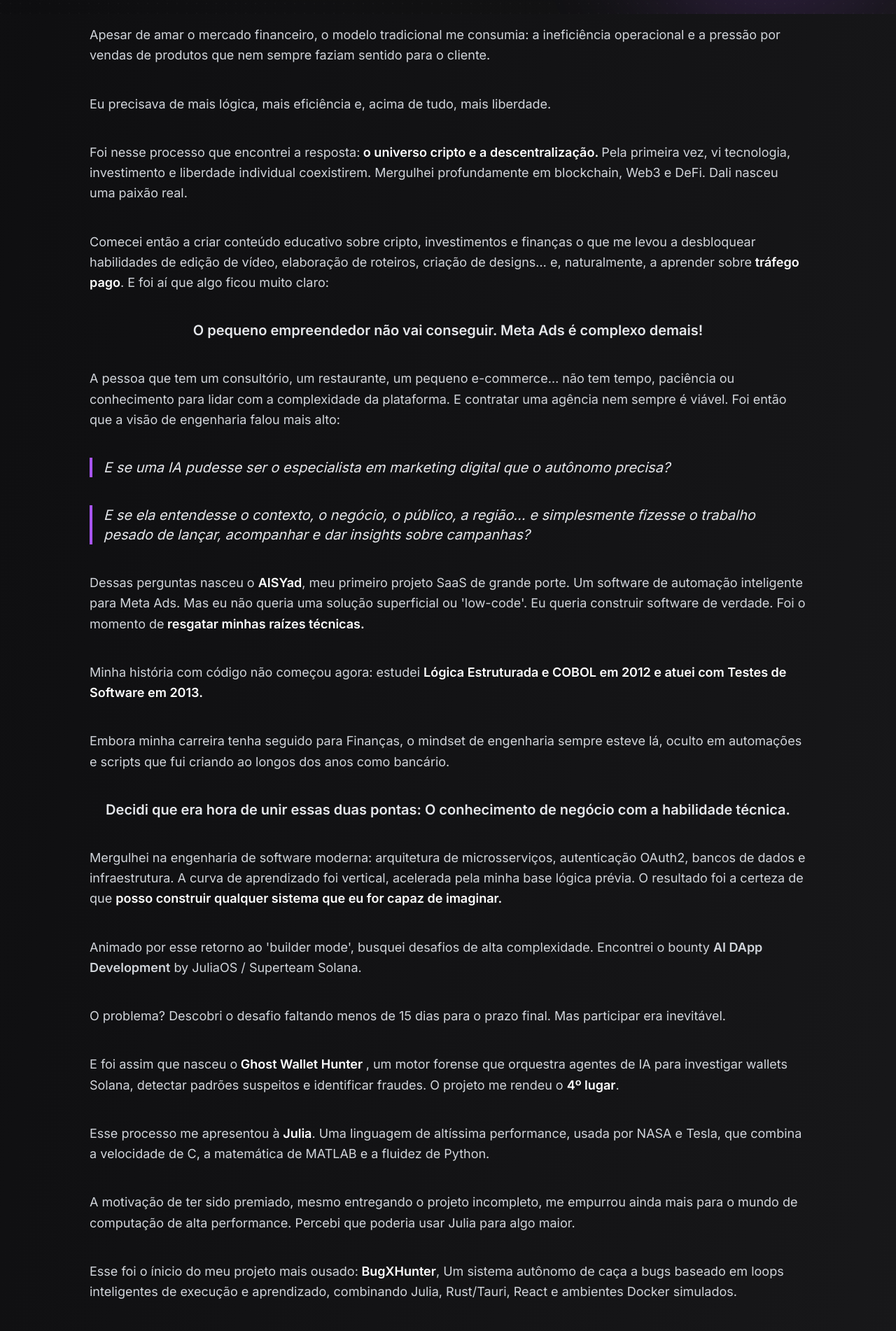
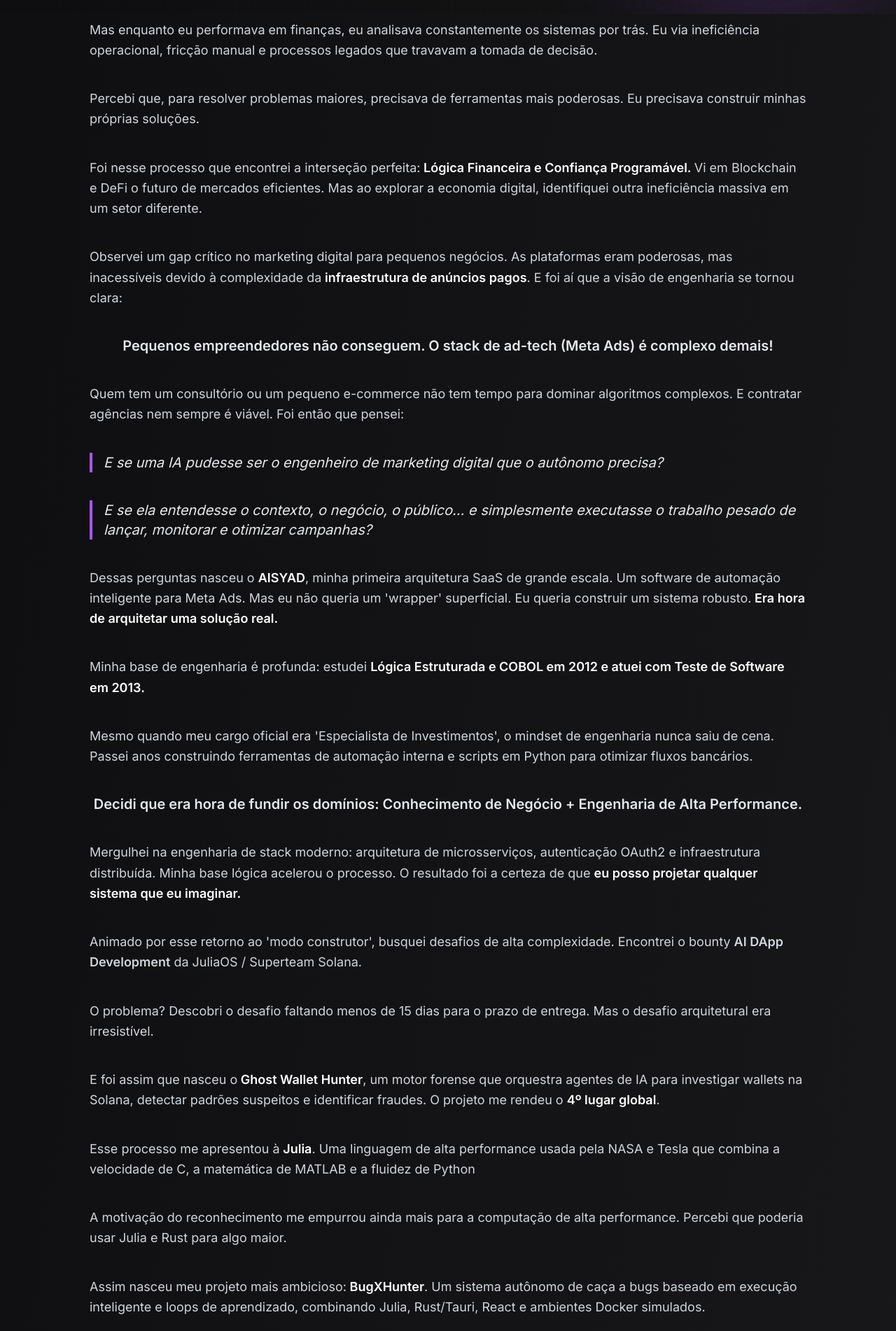
Before and after one commit to lipeamarok/amarok.dev, a Next.js app: page /about in a window 1280 px wide. Shown: the part 780-2682 px from the top of the page at 70% size. Built offline with nearby package versions, Linux system fonts and the light colour scheme.

Commit message:
feat: story section update

```diff
--- a/app/locales/about.js
+++ b/app/locales/about.js
@@ -4,11 +4,11 @@
   pt: {
     // Hero Section
     heroDescription:
-      "Ex-bancário transformado em desenvolvedor AI & Web3. Construindo sistemas inteligentes que combinam autonomia, criptografia, performance e impacto real.",
+      "Engenheiro de sistemas de alta performance na interseção entre Finanças e Web3. Combinando uma década de expertise no domínio financeiro com agentes autônomos e arquitetura distribuída.",
     heroTags: {
       ai: "Software Engineering",
       web3: "Web3 & Blockchain",
-      hpc: "Full-Stack Developer",
+      hpc: "Python, Rust & AI Specialist",
     },
     jumpToSection: "Ir para Seção",
     navigation: {
@@ -20,71 +20,70 @@
       contact: "Contato",
     },
 
-    // Story Section
+    // Seção da História (Versão PT)
     storyTitle: "Minha Jornada Tech",
     story: {
-      p1: "Meu nome é Filipe Amorim Arouck (ou só @LipeAmarok) e, por quase uma década, vivi intensamente o mercado financeiro. Sou formado em Administração e pós-graduado em Finanças, Investimentos e Banking. Passei por áreas administrativas, compliance e, finalmente, alcancei a posição de",
+      p1: "Meu nome é Filipe Amorim Arouck (ou só @lipeamarok). Por quase uma década, atuei profundamente no mercado financeiro, com pós-graduação em Finanças e alcançando a posição de",
       p1Highlight: " Especialista de Investimentos ",
       p1End: "em um dos maiores bancos da América Latina.",
-      p2: "Apesar de amar o mercado financeiro, o modelo tradicional me consumia: a ineficiência operacional e a pressão por vendas de produtos que nem sempre faziam sentido para o cliente.",
-      p3: "Eu precisava de mais lógica, mais eficiência e, acima de tudo, mais liberdade.",
-      p4: "Foi nesse processo que encontrei a resposta:",
-      p4Highlight: " o universo cripto e a descentralização. ",
+      p2: "Mas enquanto eu performava em finanças, eu analisava constantemente os sistemas por trás. Eu via ineficiência operacional, fricção manual e processos legados que travavam a tomada de decisão.",
+      p3: "Percebi que, para resolver problemas maiores, precisava de ferramentas mais poderosas. Eu precisava construir minhas próprias soluções.",
+      p4: "Foi nesse processo que encontrei a interseção perfeita:",
+      p4Highlight: " Lógica Financeira e Confiança Programável. ",
       p4End:
-        "Pela primeira vez, vi tecnologia, investimento e liberdade individual coexistirem. Mergulhei profundamente em blockchain, Web3 e DeFi. Dali nasceu uma paixão real.",
-      p5: "Comecei então a criar conteúdo educativo sobre cripto, investimentos e finanças o que me levou a desbloquear habilidades de edição de vídeo, elaboração de roteiros, criação de designs… e, naturalmente, a aprender sobre",
-      p5Highlight: " tráfego pago",
-      p5End: ". E foi aí que algo ficou muito claro:",
-      quote1: "O pequeno empreendedor não vai conseguir. Meta Ads é complexo demais!",
-      p6: "A pessoa que tem um consultório, um restaurante, um pequeno e-commerce… não tem tempo, paciência ou conhecimento para lidar com a complexidade da plataforma. E contratar uma agência nem sempre é viável. Foi então que a visão de engenharia falou mais alto:",
+        "Vi em Blockchain e DeFi o futuro de mercados eficientes. Mas ao explorar a economia digital, identifiquei outra ineficiência massiva em um setor diferente.",
+      p5: "Observei um gap crítico no marketing digital para pequenos negócios. As plataformas eram poderosas, mas inacessíveis devido à complexidade da",
+      p5Highlight: " infraestrutura de anúncios pagos",
+      p5End: ". E foi aí que a visão de engenharia se tornou clara:",
+      quote1: "Pequenos empreendedores não conseguem. O stack de ad-tech (Meta Ads) é complexo demais!",
+      p6: "Quem tem um consultório ou um pequeno e-commerce não tem tempo para dominar algoritmos complexos. E contratar agências nem sempre é viável. Foi então que pensei:",
       quote2:
-        "E se uma IA pudesse ser o especialista em marketing digital que o autônomo precisa?",
+        "E se uma IA pudesse ser o engenheiro de marketing digital que o autônomo precisa?",
       quote3:
-        "E se ela entendesse o contexto, o negócio, o público, a região… e simplesmente fizesse o trabalho pesado de lançar, acompanhar e dar insights sobre campanhas?",
+        "E se ela entendesse o contexto, o negócio, o público... e simplesmente executasse o trabalho pesado de lançar, monitorar e otimizar campanhas?",
       p7: "Dessas perguntas nasceu o ",
-      p7Highlight: "AISYad",
+      p7Highlight: "AISYAD",
       p7Mid:
-        ", meu primeiro projeto SaaS de grande porte. Um software de automação inteligente para Meta Ads. Mas eu não queria uma solução superficial ou 'low-code'. Eu queria construir software de verdade. Foi o momento de",
-      p7End: " resgatar minhas raízes técnicas.",
-      p8: "Minha história com código não começou agora: estudei ",
-      p8Highlight: "Lógica Estruturada e COBOL em 2012 e atuei com Testes de Software em 2013.",
-      p9: "Embora minha carreira tenha seguido para Finanças, o mindset de engenharia sempre esteve lá, oculto em automações e scripts que fui criando ao longos dos anos como bancário. ",
+        ", minha primeira arquitetura SaaS de grande escala. Um software de automação inteligente para Meta Ads. Mas eu não queria um 'wrapper' superficial. Eu queria construir um sistema robusto.",
+      p7End: " Era hora de arquitetar uma solução real.",
+      p8: "Minha base de engenharia é profunda: estudei ",
+      p8Highlight: "Lógica Estruturada e COBOL em 2012 e atuei com Teste de Software em 2013.",
+      p9: "Mesmo quando meu cargo oficial era 'Especialista de Investimentos', o mindset de engenharia nunca saiu de cena. Passei anos construindo ferramentas de automação interna e scripts em Python para otimizar fluxos bancários. ",
       quote4:
-        "Decidi que era hora de unir essas duas pontas: O conhecimento de negócio com a habilidade técnica.",
-      p9Mid: "Mergulhei na engenharia de software moderna: arquitetura de microsserviços, autenticação OAuth2, bancos de dados e infraestrutura. A curva de aprendizado foi vertical, acelerada pela minha base lógica prévia. O resultado foi a certeza de que ",
-      p9Highlight: " posso construir qualquer sistema que eu for capaz de imaginar.",
-      p10: "Animado por esse retorno ao 'builder mode', busquei desafios de alta complexidade. Encontrei o bounty ",
+        "Decidi que era hora de fundir os domínios: Conhecimento de Negócio + Engenharia de Alta Performance.",
+      p9Mid: "Mergulhei na engenharia de stack moderno: arquitetura de microsserviços, autenticação OAuth2 e infraestrutura distribuída. Minha base lógica acelerou o processo. O resultado foi a certeza de que ",
+      p9Highlight: " eu posso projetar qualquer sistema que eu imaginar.",
+      p10: "Animado por esse retorno ao 'modo construtor', busquei desafios de alta complexidade. Encontrei o bounty ",
       p10Highlight: "AI DApp Development",
-      p10End: " by JuliaOS / Superteam Solana.",
-      p11: "O problema? Descobri o desafio faltando menos de 15 dias para o prazo final. Mas participar era inevitável.",
+      p10End: " da JuliaOS / Superteam Solana.",
+      p11: "O problema? Descobri o desafio faltando menos de 15 dias para o prazo de entrega. Mas o desafio arquitetural era irresistível.",
       p12: "E foi assim que nasceu o",
-      p12Highlight: " Ghost Wallet Hunter ",
+      p12Highlight: " Ghost Wallet Hunter",
       p12End:
-        ", um motor forense que orquestra agentes de IA para investigar wallets Solana, detectar padrões suspeitos e identificar fraudes. O projeto me rendeu o ",
-      p12Award: "4º lugar",
+        ", um motor forense que orquestra agentes de IA para investigar wallets na Solana, detectar padrões suspeitos e identificar fraudes. O projeto me rendeu o ",
+      p12Award: "4º lugar global",
       p12Final: ".",
       p13: "Esse processo me apresentou à",
       p13Highlight: " Julia",
       p13End:
-        ". Uma linguagem de altíssima performance, usada por NASA e Tesla, que combina a velocidade de C, a matemática de MATLAB e a fluidez de Python.",
-      p14: "A motivação de ter sido premiado, mesmo entregando o projeto incompleto, me empurrou ainda mais para o mundo de computação de alta performance. Percebi que poderia usar Julia para algo maior.",
-      p15: "Esse foi o ínicio do meu projeto mais ousado:",
+        ". Uma linguagem de alta performance usada pela NASA e Tesla que combina a velocidade de C, a matemática de MATLAB e a fluidez de Python",
+      p14: "A motivação do reconhecimento me empurrou ainda mais para a computação de alta performance. Percebi que poderia usar Julia e Rust para algo maior.",
+      p15: "Assim nasceu meu projeto mais ambicioso:",
       p15Highlight: " BugXHunter",
       p15End:
-        ", Um sistema autônomo de caça a bugs baseado em loops inteligentes de execução e aprendizado, combinando Julia, Rust/Tauri, React e ambientes Docker simulados.",
+        ". Um sistema autônomo de caça a bugs baseado em execução inteligente e loops de aprendizado, combinando Julia, Rust/Tauri, React e ambientes Docker simulados.",
       p16: "É um projeto privado, para uso pessoal, com foco direto em Bug Bountys, que são programas de recompensas oferecidos por empresas (especialmente do meio cripto) para quem encontra vulnerabilidades reais em seus sistemas.",
       p17: "Um software capaz de:",
-      cycle:
-        "Preparar - Entender - Planejar - Executar - Apender - Triar - Reportar - Loop",
-      p18: "um ciclo de aprendizado constante, repetindo sprints de ataque com IA real (não apenas prompts), simulando ambientes e evoluindo a cada execução.",
+      cycle: "Preparar → Entender → Planejar → Executar → Aprender → Triar → Reportar → Loop",
+      p18: "um ciclo de aprendizado contínuo, repetindo sprints de ataque com IA real (não apenas prompts), simulando ambientes e evoluindo a cada execução.",
       todayTitle: "H O J E",
-      todayIntro: "Sou um Engenheiro de Software que carrega:",
+      todayIntro: "Eu sou um Engenheiro de Software que carrega:",
       todayItems: [
         "10 anos de mercado financeiro (eu entendo o negócio por trás do código)",
         "Visão sistêmica de produto (do back-end à estratégia de growth)",
         "Habilidades sólidas em AI Engineering e Web3 Development",
-        "Largo conhecimento em investimentos e finanças",
-        "Gosto por aprendizado contínuo e exploração de novas ferramentas",
+        "Conhecimento profundo em investimentos e compliance",
+        "Um impulso por Computação de Alta Performance e Automação",
         "Paixão por construir soluções tecnológicas que empoderam indivíduos",
       ],
     },
@@ -196,11 +195,11 @@
   en: {
     // Hero Section
     heroDescription:
-      "Ex-banking professional turned AI & Web3 developer. Building intelligent systems that combine autonomy, cryptography, performance and real-world impact.",
+      "Engineering high-performance systems at the intersection of Finance and Web3. Combining a decade of financial domain expertise with autonomous agents and distributed architecture.",
     heroTags: {
       ai: "Software Engineering",
       web3: "Web3 & Blockchain",
-      hpc: "Full-Stack Developer",
+      hpc: "Python, Rust & AI Specialist",
     },
     jumpToSection: "Jump to Section",
     navigation: {
@@ -213,69 +212,69 @@
     },
 
     // Story Section
-    storyTitle: "My Tech Journey",
+    storyTitle: "My Engineering Journey",
     story: {
-      p1: "My name is Filipe Amorim Arouck (or just @LipeAmarok) and, for almost a decade, I lived intensely in the financial market. I hold a degree in Business Administration and a postgraduate degree in Finance, Investments, and Banking. I went through administrative areas, compliance, and finally reached the position of",
+      p1: "My name is Filipe Amorim Arouck (or just @lipeamarok). For nearly a decade, I operated deep within the financial market, holding a postgraduate degree in Finance and reaching the position of",
       p1Highlight: " Investment Specialist ",
-      p1End: "at one of the largest banks in Latin America.",
-      p2: "Although I loved the financial market, the traditional model was consuming me: operational inefficiency and pressure to sell products that didn't always make sense for the client.",
-      p3: "I needed more logic, more efficiency, and above all, more freedom.",
-      p4: "It was in this process that I found the answer:",
-      p4Highlight: " the crypto universe and decentralization. ",
+      p1End: "at one of Latin America's largest banks.",
+      p2: "But while I excelled in finance, I was constantly analyzing the systems behind it. I saw operational inefficiency, manual friction, and legacy processes that slowed down decision-making.",
+      p3: "I realized that to solve bigger problems, I needed more powerful tools. I needed to build my own solutions.",
+      p4: "It was in this process that I found the perfect intersection:",
+      p4Highlight: " Financial Logic and Programmable Trust. ",
       p4End:
-        "For the first time, I saw technology, investment, and individual freedom coexist. I dove deep into blockchain, Web3, and DeFi. A real passion was born.",
-      p5: "I then started creating educational content about crypto, investing, and finance, which led me to unlock skills in video editing, scriptwriting, design... and naturally, learning about",
-      p5Highlight: " paid ads",
-      p5End: ". And that's when something became very clear:",
-      quote1: "Small business owners won't make it. Meta Ads is way too complex!",
-      p6: "Someone running a clinic, a restaurant, a small e-commerce store... they don't have the time, patience, or knowledge to deal with the platform's complexity. And hiring an agency isn't always feasible. That's when I thought:",
+        "I saw in Blockchain and DeFi the future of efficient markets. But as I explored the digital economy, I identified another massive inefficiency in a different sector.",
+      p5: "I observed a critical gap regarding digital marketing for small businesses. The platforms were powerful but inaccessible due to the complexity of",
+      p5Highlight: " paid ads infrastructure",
+      p5End: ". And that's when the engineering vision became clear:",
+      quote1: "Small business owners won't make it. The ad-tech stack is way too complex!",
+      p6: "Someone running a clinic or a small e-commerce store doesn't have the time to master complex algorithms. And hiring an agency isn't always feasible. That's when I thought:",
       quote2:
-        "What if an AI could be the digital marketing expert that solopreneurs actually need?",
+        "What if an AI could be the digital marketing engineer that solopreneurs actually need?",
       quote3:
-        "What if it understood the context, the business, the audience, the location... and simply handled the heavy lifting of launching, monitoring, and delivering insights on campaigns?",
+        "What if it understood the context, the business, the audience... and simply handled the heavy lifting of launching, monitoring, and optimizing campaigns?",
       p7: "Those questions gave birth to ",
-      p7Highlight: "AISYad",
+      p7Highlight: "AISYAD",
       p7Mid:
-        ", my first large-scale SaaS project. An intelligent automation software for Meta Ads. But I didn't want a shallow or 'low-code' solution. I wanted to build real software. It was time to learn how to code.",
-      p7End: " rescue my technical roots.",
-      p8: "My coding journey didn't start now: I studied ",
+        ", my first large-scale SaaS architecture. An intelligent automation software for Meta Ads. But I didn't want a shallow wrapper. I wanted to build a robust system.",
+      p7End: " It was time to architect a real solution.",
+      p8: "My engineering foundation runs deep: I studied ",
       p8Highlight: "Structured Logic and COBOL in 2012 and worked with Software Testing in 2013.",
-      p9: "Although my career had moved to Finance, the engineering mindset was always there, hidden in automations and scripts I created over the years as a banker. ",
+      p9: "Even while my official title was 'Investment Specialist', the engineering mindset never left. I spent years building internal automation tools and Python scripts to optimize banking workflows. ", // O PULO DO GATO: Validando o Shadow IT
       quote4:
-        "I decided it was time to connect the dots: Business knowledge with technical skills.",
-      p9Mid: "I dove into modern software engineering: microservices architecture, OAuth2 authentication, databases, and infrastructure. The learning curve was steep, accelerated by my prior logical foundation. The result was the certainty that ",
-      p9Highlight: " I can build any system I can imagine.",
+        "I decided it was time to fully merge the domains: Business Knowledge + High-Performance Engineering.",
+      p9Mid: "I dove into modern stack engineering: microservices architecture, OAuth2 authentication, and distributed infrastructure. My logic background accelerated the process. The result was the certainty that ",
+      p9Highlight: " I can engineer any system I can imagine.",
       p10: "Excited by this return to 'builder mode', I sought high-complexity challenges. I found the bounty ",
       p10Highlight: "AI DApp Development",
       p10End: " by JuliaOS / Superteam Solana.",
-      p11: "The catch? I discovered the challenge with less than 15 days until the deadline. But entering was inevitable.",
+      p11: "The catch? I discovered the challenge with less than 15 days until the deadline. But the architectural challenge was irresistible.",
       p12: "And that's how",
       p12Highlight: " Ghost Wallet Hunter ",
       p12End:
-        "was born — a forensic engine that orchestrates AI agents to investigate Solana wallets, detect suspicious patterns, and identify fraud. The project earned me ",
-      p12Award: "4th place",
+        "was born, a forensic engine that orchestrates AI agents to investigate Solana wallets, detect suspicious patterns, and identify fraud. The project earned me ",
+      p12Award: "4th place globally",
       p12Final: ".",
-      p13: "This process introduced me to the",
+      p13: "This process introduced me to",
       p13Highlight: " Julia",
       p13End:
-        ". A high-performance language used by NASA and Tesla that combines the speed of C, the math of MATLAB, and the fluidity of Python.",
-      p14: "The motivation from being recognized, even with an incomplete project, pushed me even deeper into high-performance computing. I realized I could use Julia for something bigger.",
+        ". A high-performance language used by NASA and Tesla that combines the speed of C with the math of MATLAB.",
+      p14: "The motivation from being recognized pushed me even deeper into high-performance computing. I realized I could use Julia and Rust for something bigger.",
       p15: "And so my most ambitious project was born:",
       p15Highlight: " BugXHunter ",
       p15End:
         ". An autonomous bug hunting system built on intelligent execution and learning loops, combining Julia, Rust/Tauri, React, and simulated Docker environments.",
-      p16: "It's a private project for personal use, directly focused on Bug Bounties — reward programs offered by companies (especially in crypto) for those who find real vulnerabilities in their systems.",
+      p16: "It's a private, personal-use project focused directly on Bug Bountys, which are reward programs offered by companies (especially in the crypto universe) for those who find real vulnerabilities in their systems.",
       p17: "A software capable of:",
-      cycle: "Prepare - Understand - Plan - Execute - Learn - Triage - Report - Loop",
+      cycle: "Prepare → Understand → Plan → Execute → Learn → Triage → Report → Loop",
       p18: "a continuous learning cycle, repeating attack sprints with real AI (not just prompts), simulating environments, and evolving with each execution.",
       todayTitle: "T O D A Y",
       todayIntro: "I am a Software Engineer who carries:",
       todayItems: [
         "10 years in the financial market (I understand the business behind the code)",
-        "Systemic product vision (from back-end to growth strategy)",
-        "Solid skills in AI Engineering and Web3 Development",
-        "Broad knowledge in investments and finance",
-        "A drive for continuous learning and exploring new tools",
+        "Systemic Product Vision (from distributed architecture to growth strategy)",
+        "Solid skills in AI Engineering and Web3 Development (Python, Rust, Julia)",
+        "Deep knowledge in investments and compliance",
+        "A drive for High-Performance Computing and Automation",
         "A passion for building tech solutions that empower individuals",
       ],
     },
```
